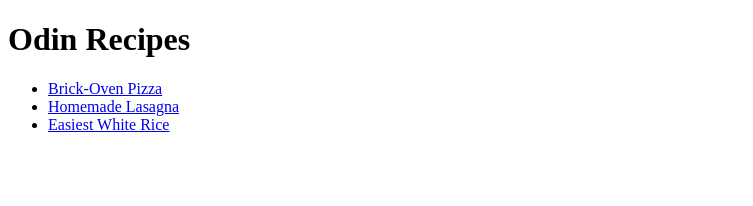
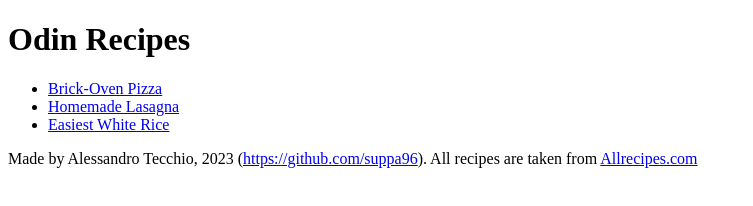
Before and after one commit to suppa96/odin-recipes, a plain HTML site: page index.html in a window 1280 px wide. Shown: the whole page, without its empty margins (0-753 px from the left). Drawn offline with Linux system fonts and the light colour scheme.

Commit message:
Add pseudo-copyright

```diff
--- a/index.html
+++ b/index.html
@@ -11,5 +11,11 @@
       <li><a href="./recipes/lasagna.html">Homemade Lasagna</a></li>
       <li><a href="./recipes/white_rice.html">Easiest White Rice</a></li>
     </ul>
+    <p>
+      Made by Alessandro Tecchio, 2023 (<a href="https://github.com/suppa96"
+        >https://github.com/suppa96</a
+      >). All recipes are taken from
+      <a href="https://www.allrecipes.com/">Allrecipes.com</a>
+    </p>
   </body>
 </html>
```
Also changed, not shown: recipes/lasagna.html (+6 -0 lines), recipes/pizza.html (+6 -0 lines), recipes/white_rice.html (+6 -0 lines).
